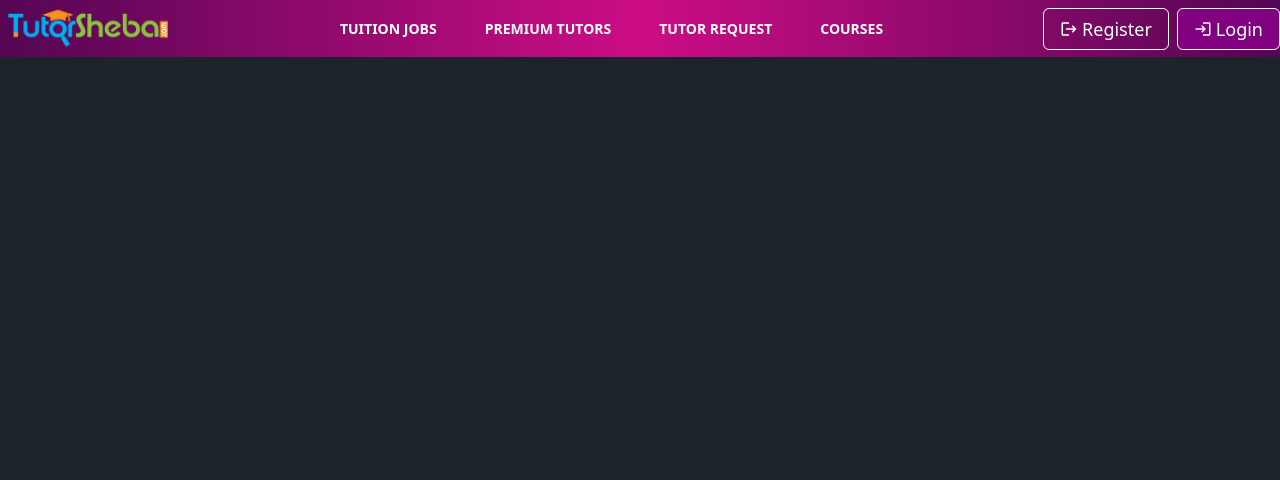
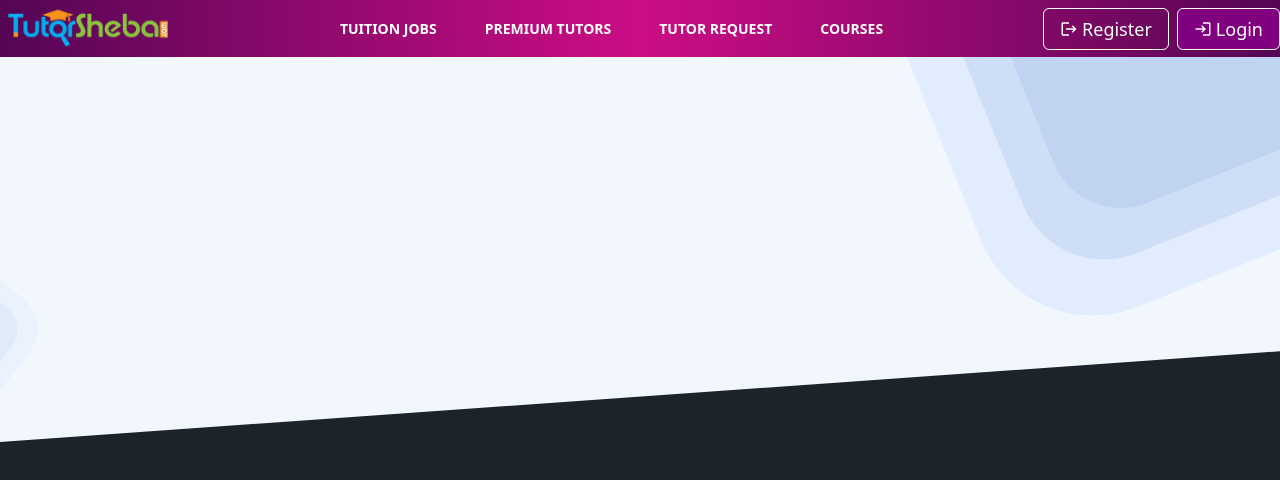
Before and after one commit to Rjk-Jami/tutor-sheba, a Next.js app: page / in a window 1280 px wide. Shown: the top 480 px of the page. Built offline with nearby package versions, Linux system fonts and the light colour scheme.

Commit message:
create banner

```diff
--- a/package.json
+++ b/package.json
@@ -9,6 +9,7 @@
     "lint": "next lint"
   },
   "dependencies": {
+    "animate.css": "^4.1.1",
     "next": "15.1.7",
     "react": "^19.0.0",
     "react-dom": "^19.0.0",
--- a/src/app/page.js
+++ b/src/app/(user)/page.jsx
@@ -1,10 +1,10 @@
+import FindTutorBanner from "@/components/Banner/FindTutorBanner";
 import Image from "next/image";
-import styles from "./page.module.css";
 
 export default function Home() {
   return (
     <div className="">
-
+      <FindTutorBanner/>
     </div>
   );
 }
--- /dev/null
+++ b/src/components/Banner/FindTutorBanner.jsx
@@ -0,0 +1,85 @@
+import React from "react";
+
+const FindTutorBanner = () => {
+  return (
+    <div className="w-full relative">
+
+      <div className=" absolute w-full -z-10 hidden  lg:block -translate-y-1/4 ">
+      <svg
+        width=""
+        height=""
+        viewBox="0 0 1855 750"
+        fill="none"
+        xmlns="http://www.w3.org/2000/svg"
+      >
+        <path d="M-65 -116H1855V614L-65 750V-116Z" fill="#F2F6FD" />
+        <rect
+          x="1219"
+          y="-49.2582"
+          width="745"
+          height="716"
+          rx="174"
+          transform="rotate(-21.9718 1219 -49.2582)"
+          fill="#E1EDFF"
+        />
+        <rect
+          x="1316.29"
+          y="-10.1637"
+          width="593.799"
+          height="570.685"
+          rx="127"
+          transform="rotate(-21.9718 1316.29 -10.1637)"
+          fill="#CEDEF7"
+        />
+        <rect
+          x="1398.59"
+          y="22.9024"
+          width="465.913"
+          height="447.777"
+          rx="105"
+          transform="rotate(-21.9718 1398.59 22.9024)"
+          fill="#C0D3F0"
+        />
+        <g opacity="0.5">
+          <rect
+            x="-101.277"
+            y="431"
+            width="227.84"
+            height="225.738"
+            rx="58.7006"
+            transform="rotate(38.2403 -101.277 431)"
+            fill="#E1EDFF"
+          />
+          <rect
+            x="-96.8645"
+            y="466.804"
+            width="176.588"
+            height="174.959"
+            rx="39.7649"
+            transform="rotate(38.2403 -96.8645 466.804)"
+            fill="#CEDEF6"
+          />
+          <rect
+            x="-93.0784"
+            y="497.528"
+            width="132.605"
+            height="131.382"
+            rx="30.2971"
+            transform="rotate(38.2403 -93.0784 497.528)"
+            fill="#C0D3F0"
+          />
+        </g>
+      </svg>
+      </div>
+    <div className="grid grid-cols-12">
+        <div className="col-span-8">
+
+        </div>
+        <div className="col-span-4"></div>
+    </div>
+
+    </div>
+  );
+};
+
+export default FindTutorBanner;
--- a/src/components/Navbar/Navbar.jsx
+++ b/src/components/Navbar/Navbar.jsx
@@ -33,7 +33,7 @@ const Navbar = () => {
   ];
 
   return (
-    <nav className="bg-gradient-to-r from-[#540654] via-[#cc0d85] to-[#540654] animate-gradient">
+    <nav className="sticky top-0 z-10 bg-gradient-to-r from-[#540654] via-[#cc0d85] to-[#540654] animate-gradient">
       <div className="container mx-auto">
         <div className="flex items-center justify-between">
           {/* Logo */}
```
Also changed, not shown: public/bg-banner.svg (added), 1 other file (tests, documents, lock files or other folders).
